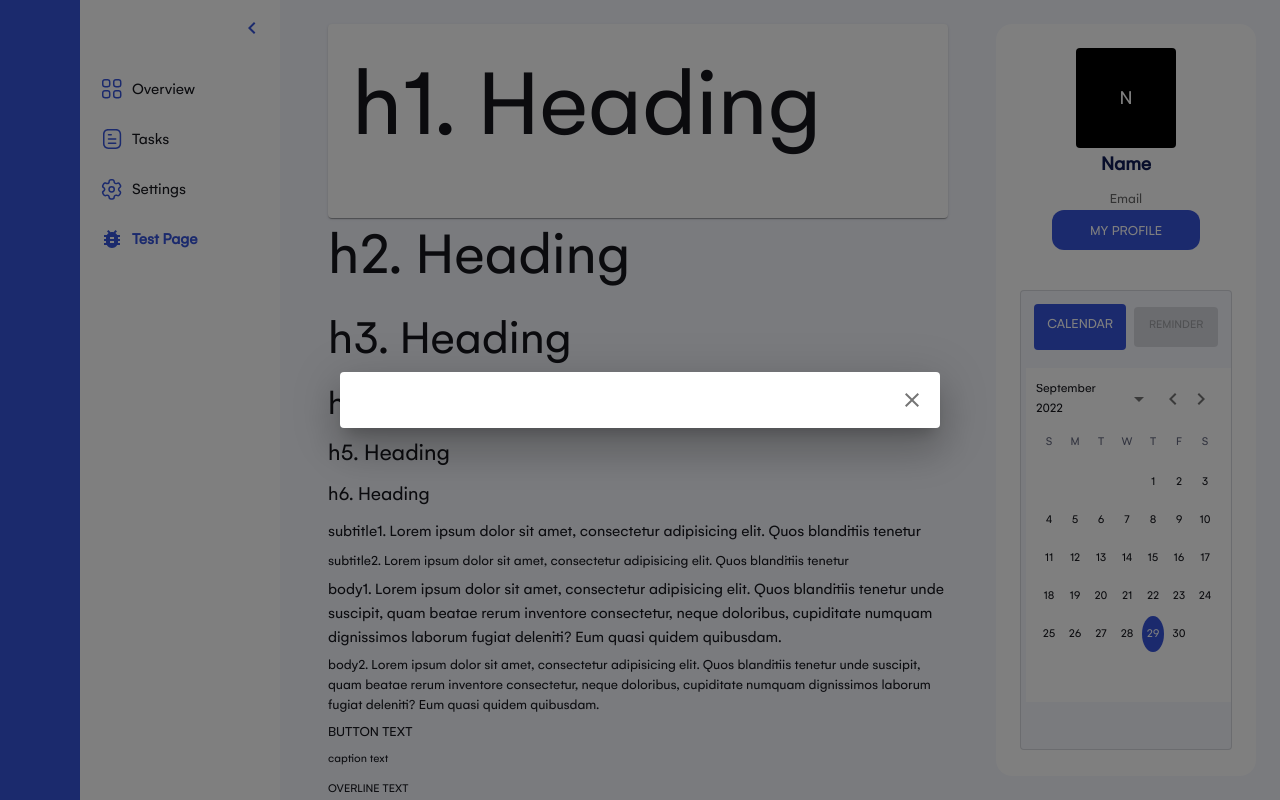
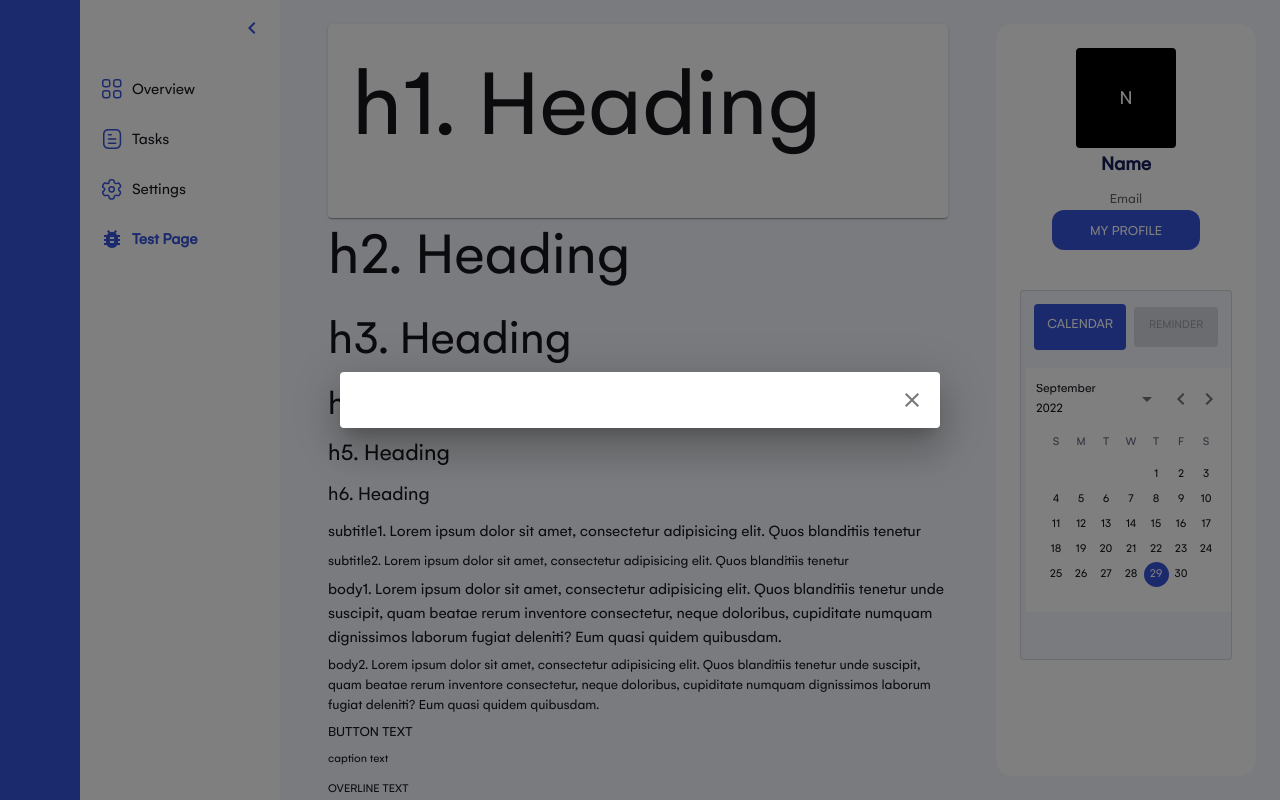
Before and after one commit to SkillBrainFrontend/Semicolon-Task-Manager-Andromeda, a React (Create React App) app: page /test in a window 1280 px wide. Shown: the top 800 px of the page. Built offline with nearby package versions, Linux system fonts and the light colour scheme.

Commit message:
calendar update

```diff
--- a/src/components/calendar/Calendar.jsx
+++ b/src/components/calendar/Calendar.jsx
@@ -1,17 +1,46 @@
 import * as React from "react";
 import dayjs from "dayjs";
 
-import { Box as Container, TextField } from "@mui/material";
+import { Box, TextField } from "@mui/material";
 import { AdapterDayjs } from "@mui/x-date-pickers/AdapterDayjs";
 import { LocalizationProvider } from "@mui/x-date-pickers/LocalizationProvider";
 import { StaticDatePicker } from "@mui/x-date-pickers/StaticDatePicker";
 
 export default function ActionBarComponentProps() {
 	const [value, setValue] = React.useState(() => dayjs());
+	const DATE_SIZE = 25;
 
 	return (
 		<LocalizationProvider dateAdapter={AdapterDayjs}>
+			<Box
+				sx={{
+					"& > div": {
+						minWidth: DATE_SIZE * 8,
+					},
+					"& > div > div, & > div > div > div, & .MuiCalendarPicker-root": {
+						width: DATE_SIZE * 8,
+					},
+					"& .MuiTypography-caption": {
+						width: DATE_SIZE,
+						margin: 0,
+					},
+					"& .PrivatePickersSlideTransition-root": {
+						minHeight: DATE_SIZE * 6,
+					},
+					'& .PrivatePickersSlideTransition-root [role="row"]': {
+						margin: 0,
+					},
+					"& .MuiPickersDay-dayWithMargin": {
+						margin: 0,
+					},
+					"& .MuiPickersDay-root": {
+						width: DATE_SIZE,
+						height: DATE_SIZE,
+					},
+				}}
+			>
 				<StaticDatePicker
+					displayStaticWrapperAs="desktop"
 					onChange={(newValue) => setValue(newValue)}
 					renderInput={(params) => <TextField {...params} />}
 					showToolbar={false}
@@ -22,6 +51,7 @@ export default function ActionBarComponentProps() {
 						},
 					}}
 				/>
+			</Box>
 		</LocalizationProvider>
 	);
 }
--- a/src/components/sidebar-right/CardWidgetCalendar.jsx
+++ b/src/components/sidebar-right/CardWidgetCalendar.jsx
@@ -15,7 +15,7 @@ function WidgetCalendar() {
 		<Card
 			variant="outlined"
 			sx={{
-				maxWidth: 345,
+				// maxWidth: 345,
 				backgroundColor: "#F5F7FE",
 				marginTop: 5,
 			}}
--- a/src/theme.js
+++ b/src/theme.js
@@ -178,7 +178,6 @@ const theme = createTheme({
 			styleOverrides: {
 				root: {
 					showToolbar: false,
-					width: "60%",
 					margin: 0,
 					display: "flex",
 					flexDirection: "column",
```
Lines whose indentation alone changed are shown as unchanged.
